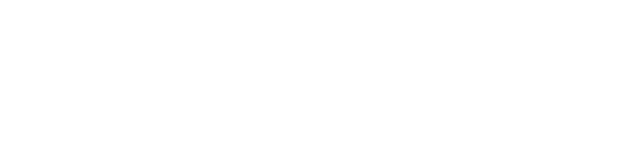
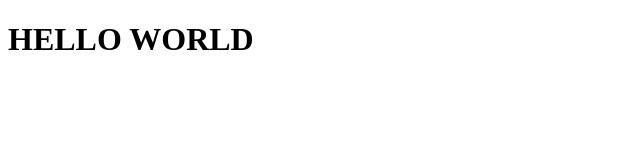
Before and after one commit to dkssundram/gitpractice, a plain HTML site: page index.html in a window 1280 px wide. Shown: the whole page, without its empty margins (0-640 px from the left). Drawn offline with Linux system fonts and the light colour scheme.

Commit message:
Adding h1 tag

```diff
--- a/index.html
+++ b/index.html
@@ -6,6 +6,8 @@
     <title>Document</title>
 </head>
 <body>
-
+    <h1>
+        HELLO WORLD
+    </h1>
 </body>
 </html>
```
